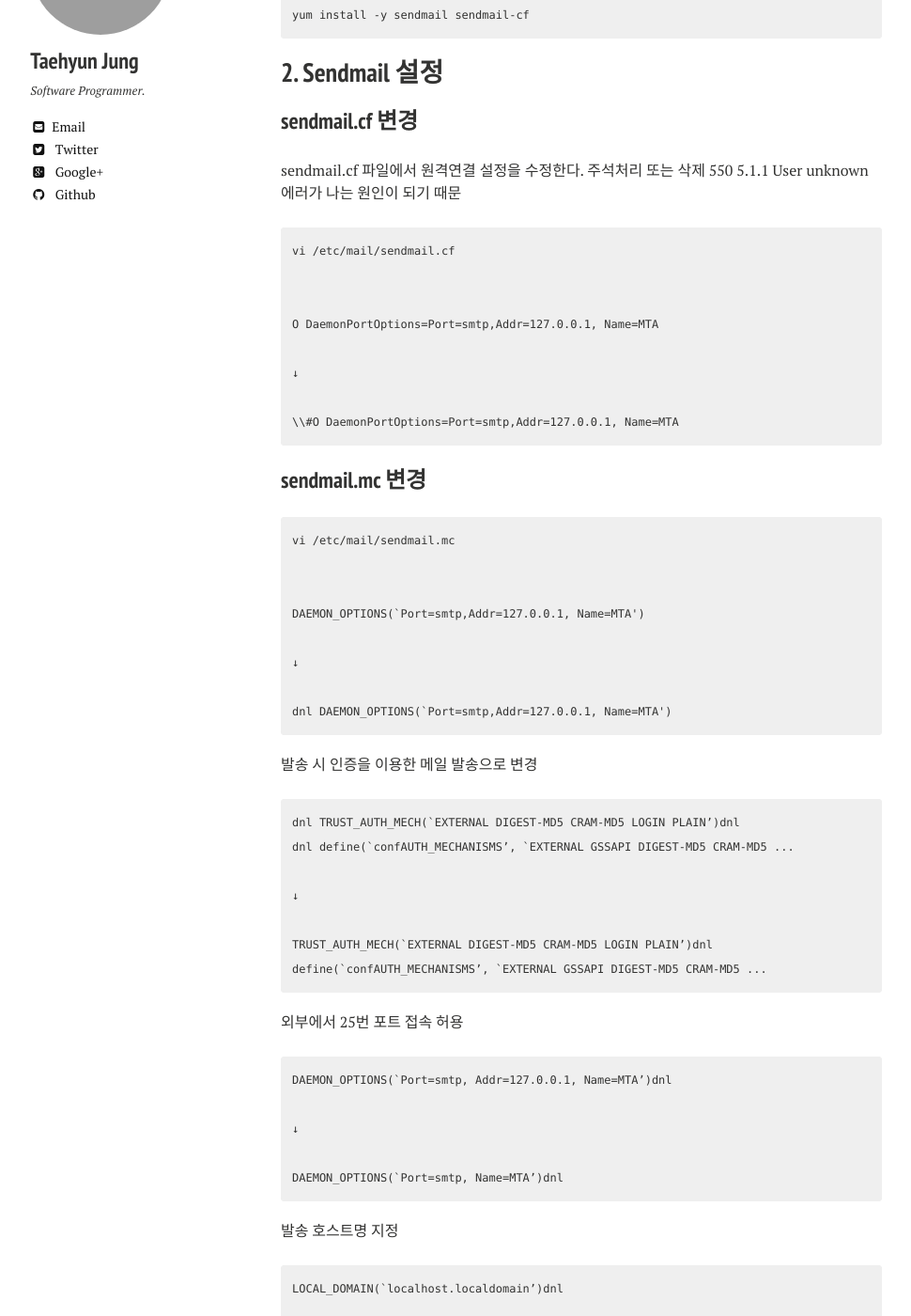
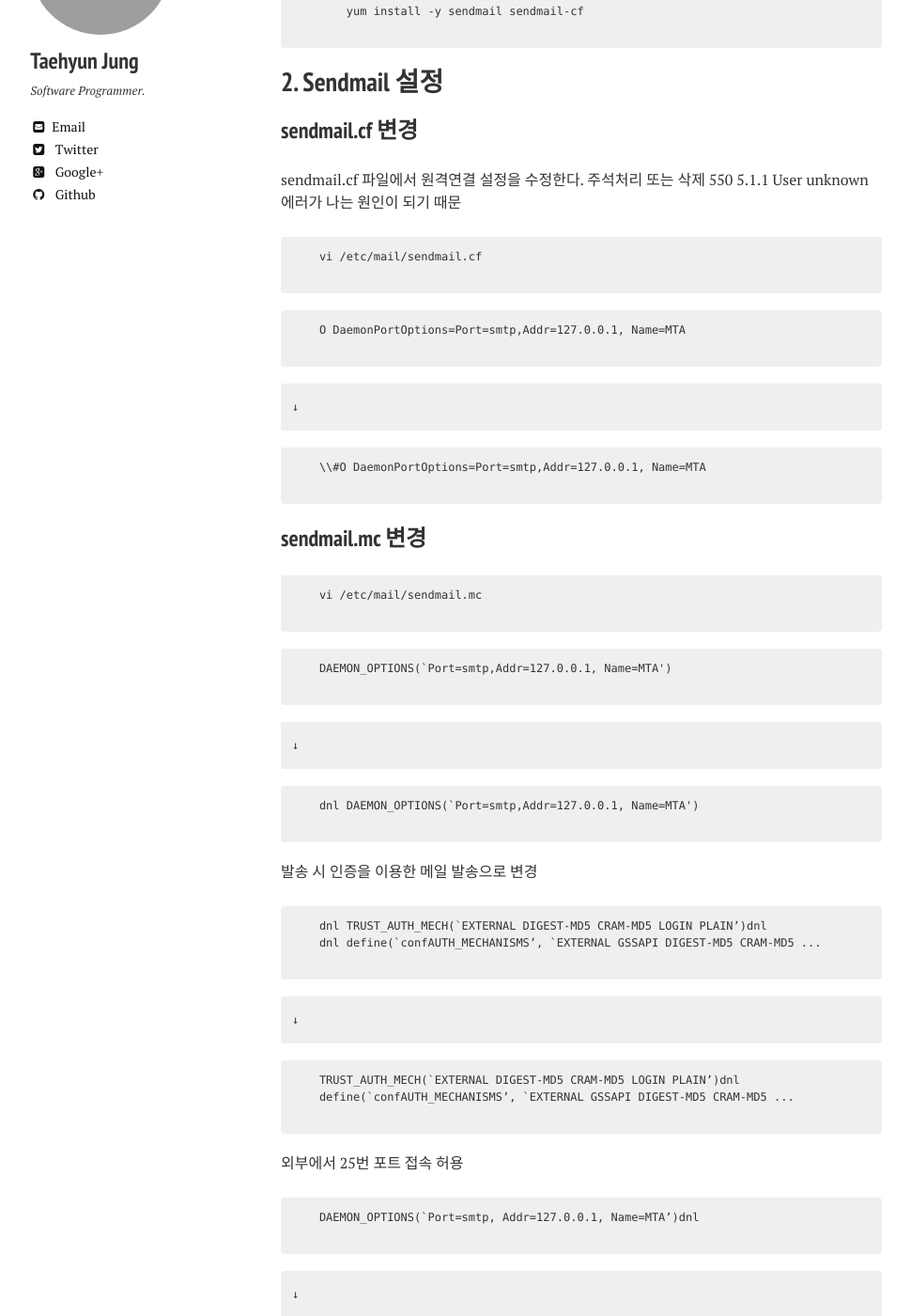
Before and after one commit to chomman/blog, a Jekyll site: the page built from _posts/2015-03-17-CentOS5-Sendmail-구성.md, in a window 1280 px wide and 1400 px high, scrolled down 229 px. Shown: the whole window at 94% size, without its empty margins (21-991 px from the left). Built offline with Jekyll 4.4.1, drawn with Linux system fonts in a browser that asks for light colours; nearby versions of some CDN libraries; some of the changed text lies outside the part shown; grey boxes are pictures that could not be loaded.

Commit message:
update post

```diff
--- a/_posts/2015-03-17-CentOS5-Sendmail-구성.md
+++ b/_posts/2015-03-17-CentOS5-Sendmail-구성.md
@@ -5,9 +5,9 @@ layout: post
 
 ##1. Sendmail 패키지 설치
 
-    {% raw %}
+    {% highlight text %}
 	yum install -y sendmail sendmail-cf
-    {% endraw %}
+    {% endhighlight %}
 
 ##2. Sendmail 설정
 
@@ -16,81 +16,81 @@ layout: post
 sendmail.cf 파일에서 원격연결 설정을 수정한다. 주석처리 또는 삭제
 550 5.1.1 User unknown 에러가 나는 원인이 되기 때문
 
-    {% raw %}
+    {% highlight text %}
     vi /etc/mail/sendmail.cf
-    {% endraw %}
-    {% raw %}
+    {% endhighlight %}
+    {% highlight text %}
     O DaemonPortOptions=Port=smtp,Addr=127.0.0.1, Name=MTA
-    {% endraw %}
+    {% endhighlight %}
     ↓
-    {% raw %}
+    {% highlight text %}
     \\#O DaemonPortOptions=Port=smtp,Addr=127.0.0.1, Name=MTA
-    {% endraw %}
+    {% endhighlight %}
 
 ### sendmail.mc 변경
 
-    {% raw %}
+    {% highlight text %}
     vi /etc/mail/sendmail.mc
-    {% endraw %}
-    {% raw %}
+    {% endhighlight %}
+    {% highlight text %}
     DAEMON_OPTIONS(`Port=smtp,Addr=127.0.0.1, Name=MTA')
-    {% endraw %}
+    {% endhighlight %}
     ↓
-    {% raw %}
+    {% highlight text %}
     dnl DAEMON_OPTIONS(`Port=smtp,Addr=127.0.0.1, Name=MTA')
-    {% endraw %}
+    {% endhighlight %}
 
 발송 시 인증을 이용한 메일 발송으로 변경
 
-    {% raw %}
+    {% highlight text %}
     dnl TRUST_AUTH_MECH(`EXTERNAL DIGEST-MD5 CRAM-MD5 LOGIN PLAIN’)dnl
     dnl define(`confAUTH_MECHANISMS’, `EXTERNAL GSSAPI DIGEST-MD5 CRAM-MD5 ...
-    {% endraw %}
+    {% endhighlight %}
     ↓
-    {% raw %}
+    {% highlight text %}
     TRUST_AUTH_MECH(`EXTERNAL DIGEST-MD5 CRAM-MD5 LOGIN PLAIN’)dnl
     define(`confAUTH_MECHANISMS’, `EXTERNAL GSSAPI DIGEST-MD5 CRAM-MD5 ...
-    {% endraw %}
+    {% endhighlight %}
 
 외부에서 25번 포트 접속 허용
 
-    {% raw %}
+    {% highlight text %}
     DAEMON_OPTIONS(`Port=smtp, Addr=127.0.0.1, Name=MTA’)dnl
-    {% endraw %}
+    {% endhighlight %}
     ↓
-    {% raw %}
+    {% highlight text %}
     DAEMON_OPTIONS(`Port=smtp, Name=MTA’)dnl
-    {% endraw %}
+    {% endhighlight %}
 
 발송 호스트명 지정
 
-    {% raw %}
+    {% highlight text %}
     LOCAL_DOMAIN(`localhost.localdomain’)dnl
-    {% endraw %}
+    {% endhighlight %}
     ↓
-    {% raw %}
+    {% highlight text %}
     LOCAL_DOMAIN(`실제 발송 도메인’)dnl
-    {% endraw %}
+    {% endhighlight %}
 
 Sendmail 버전 숨기기
 
-    {% raw %}
+    {% highlight text %}
     \#define(`confSMTP_LOGIN_MSG’, `$j Sendmail; $b’)dnl
-    {% endraw %}
+    {% endhighlight %}
     ↓
-    {% raw %}
+    {% highlight text %}
     define(`confSMTP_LOGIN_MSG’ )dnl
-    {% endraw %}
+    {% endhighlight %}
 
 설정 컴파일
 
-    {% raw %}
+    {% highlight text %}
     m4 sendmail.mc > sendmail.cf
-    {% endraw %}
+    {% endhighlight %}
 
 ##3. Sendmail 서비스 활성화 및 시작
 
-    {% raw %}
+    {% highlight text %}
     chkconfig sendmail on
     chkconfig saslauthd on
     /etc/init.d/sendmail start
@@ -99,11 +99,11 @@ Sendmail 버전 숨기기
     Active Internet connections (servers and established)
     Proto Recv-Q Send-Q Local Address Foreign Address State PID/Program name
     tcp 0 0 0.0.0.0:25 0.0.0.0:* LISTEN 19466/sendmail
-    {% endraw %}
+    {% endhighlight %}
 
 ##4. 접속 테스트
 
-    {% raw %}
+    {% highlight text %}
     telnet localhost 25
     mail from:발신계정
     rcpt to:수신계정
@@ -111,4 +111,4 @@ Sendmail 버전 숨기기
     send test
     .
     quit
-    {% endraw %}
+    {% endhighlight %}
```
